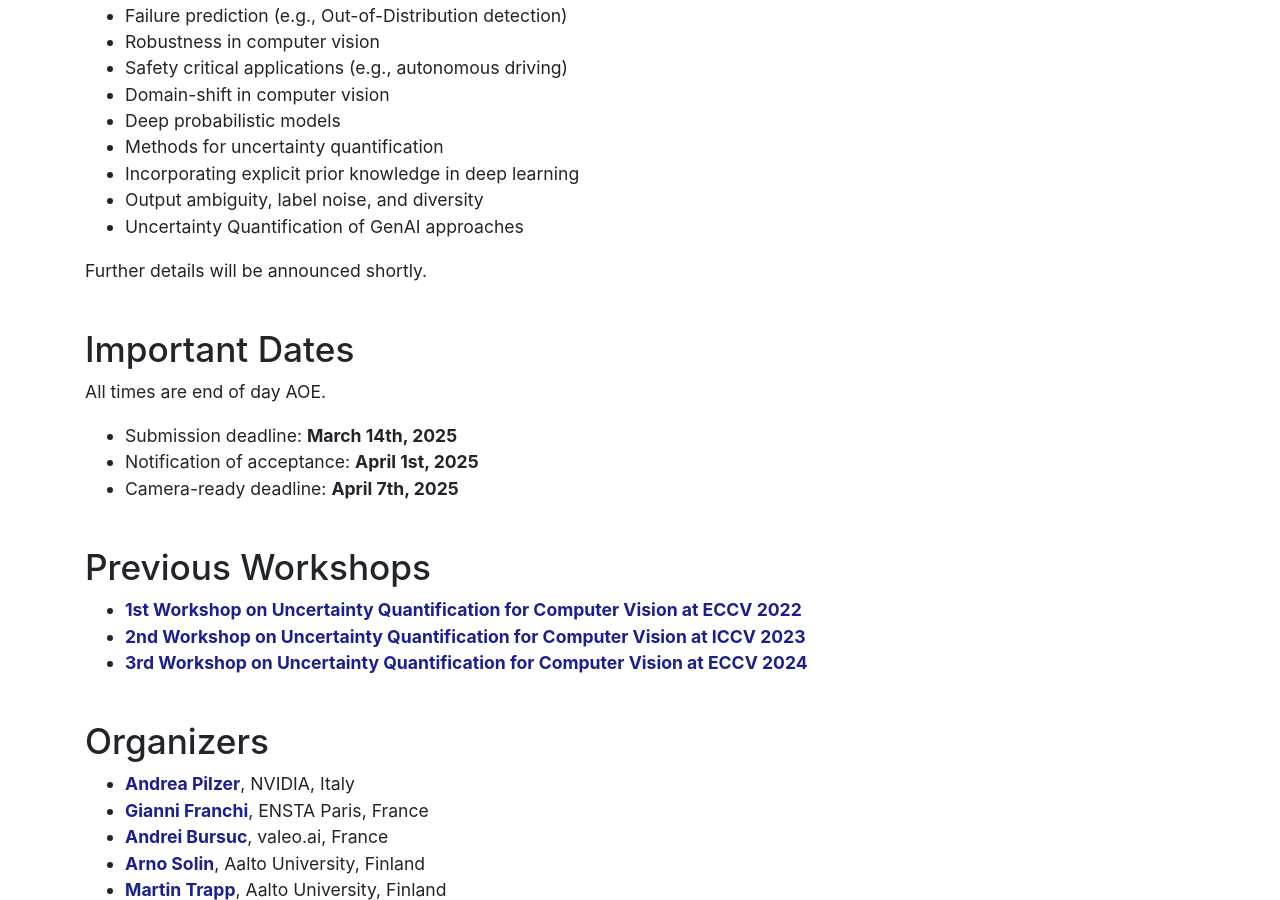
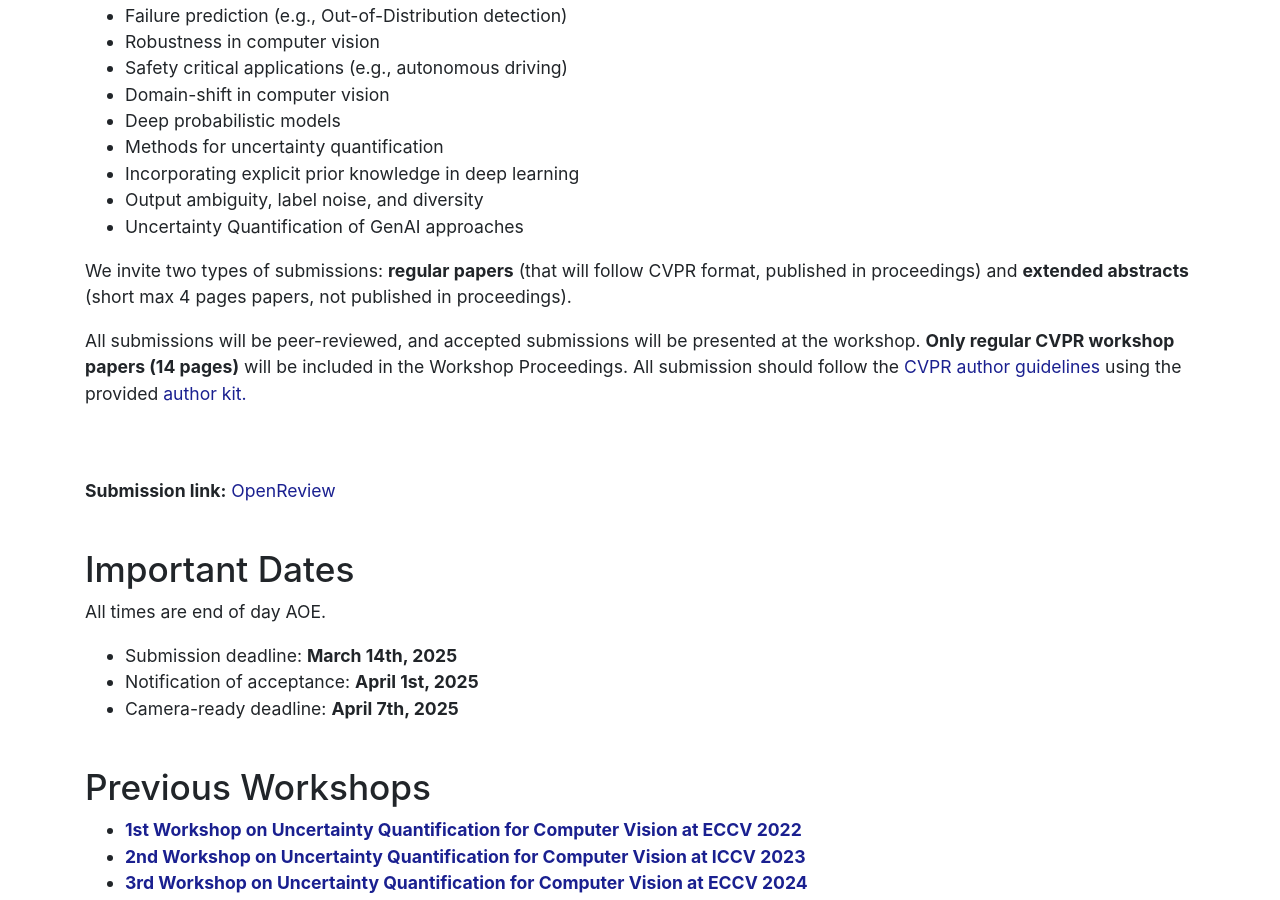
Before and after one commit to Uncertainty-CV/2025, a Jekyll site: the page built from index.html, in a window 1280 px wide and 900 px high, scrolled down 2085 px. Built offline with Jekyll 4.4.1, drawn with Linux system fonts in a browser that asks for light colours.

Commit message:
submission instructs

```diff
--- a/index.html
+++ b/index.html
@@ -62,7 +62,13 @@ The workshop will happen in person at CVPR 2025!
     <li> Uncertainty Quantification of GenAI approaches </li>
   </ul>
   </p>
-  Further details will be announced shortly.
+
+  <p>We invite two types of submissions: <b>regular papers</b> (that will follow CVPR format, published in proceedings) and <b>extended abstracts</b> (short max 4 pages papers, not published in proceedings).</p>
+
+  <p>All submissions will be peer-reviewed, and accepted submissions will be presented at the workshop. <b>Only regular CVPR workshop papers (14 pages)</b> will be included in the Workshop Proceedings. All submission should follow the <a href="https://cvpr.thecvf.com/Conferences/2025/AuthorGuidelines">CVPR author guidelines</a> using the provided <a href="https://github.com/cvpr-org/author-kit/releases">author kit.</a></p>
+  <br/>
+  <br/>
+  <b>Submission link:</b> <a href="https://openreview.net/group?id=thecvf.com/CVPR/2025/Workshop/UnCV">OpenReview</a>
 </br>
 
 <h2>Important Dates</h2>
```
